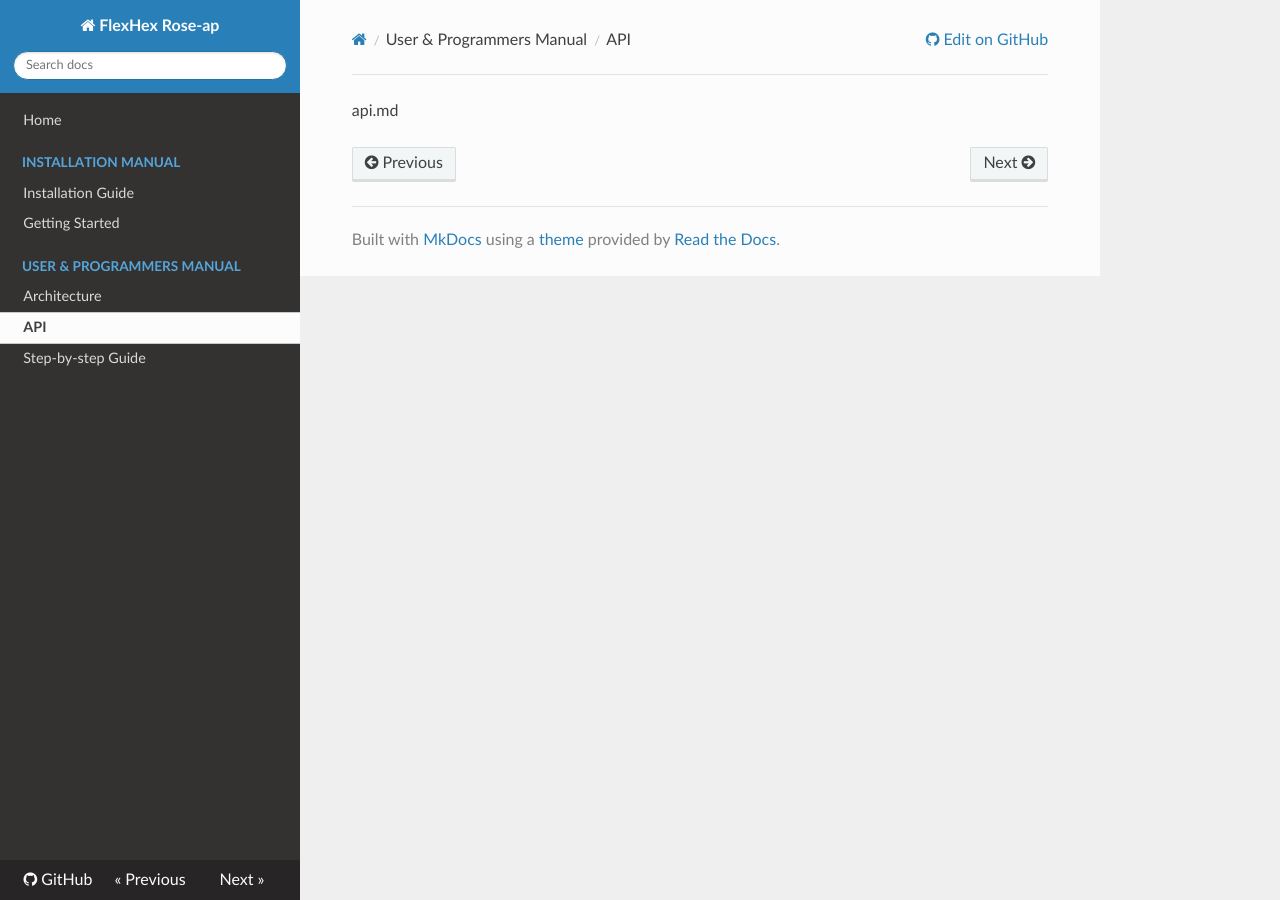
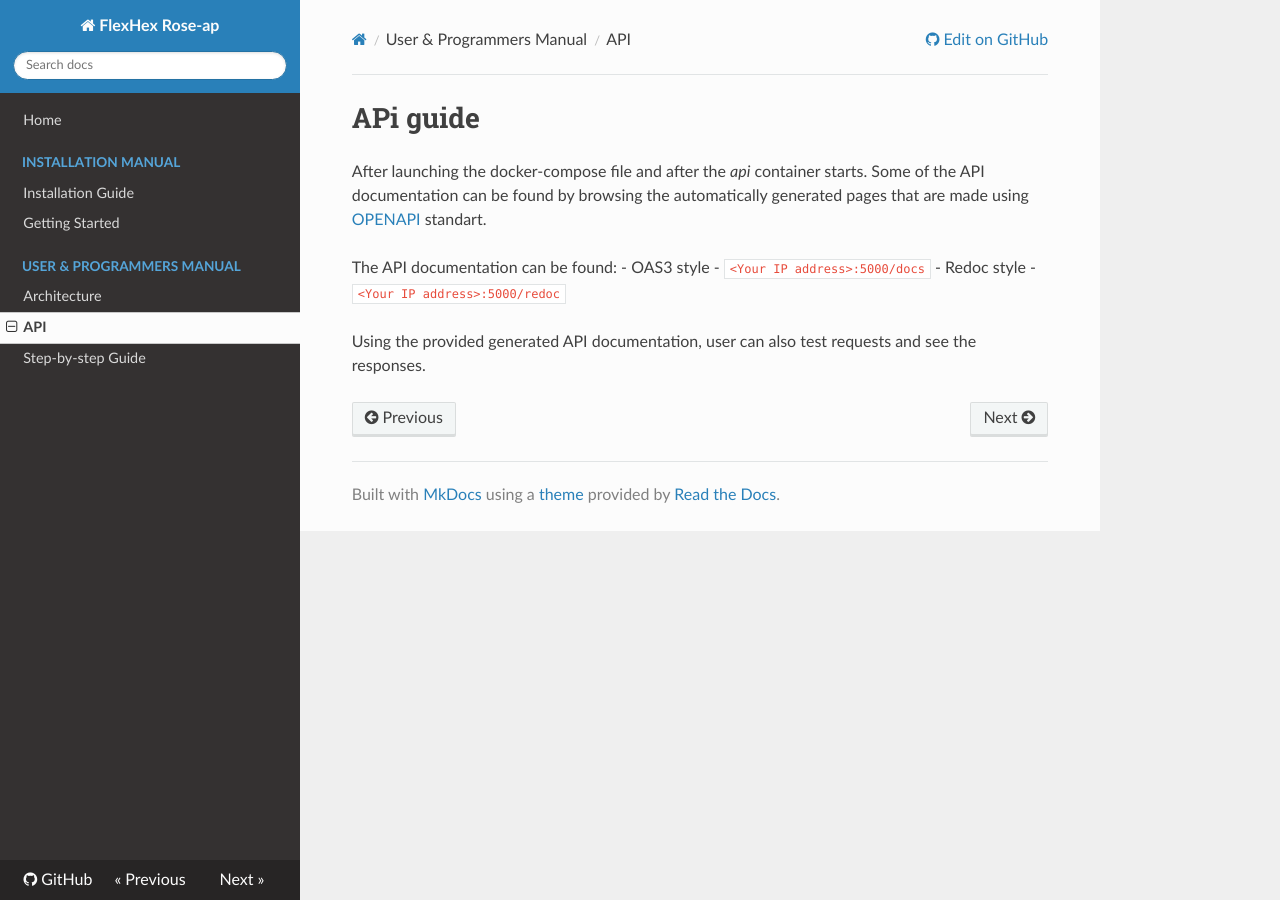
Before and after one commit to Factobotics/FlexHex-Rose-AP, an MkDocs documentation site: the page built from docs/api.md, in a window 1280 px wide. Built offline with MkDocs 1.6.1, drawn with Linux system fonts in a browser that asks for light colours; nearby versions of some CDN libraries; old or Windows-style settings are respelled for this version of MkDocs.

Commit message:
Update docs/api.md

````diff
--- a/docs/api.md
+++ b/docs/api.md
@@ -1 +1,11 @@
-api.md
+# APi guide
+
+After launching the docker-compose file and after the *api* container starts. Some of the API documentation can be found by browsing the automatically generated pages that are made using [OPENAPI](https://swagger.io/resources/open-api/) standart.
+
+The API documentation can be found:
+- OAS3 style
+    - ```<Your IP address>:5000/docs```
+- Redoc style
+    - ```<Your IP address>:5000/redoc```
+
+Using the provided generated API documentation, user can also test requests and see the responses.
````
